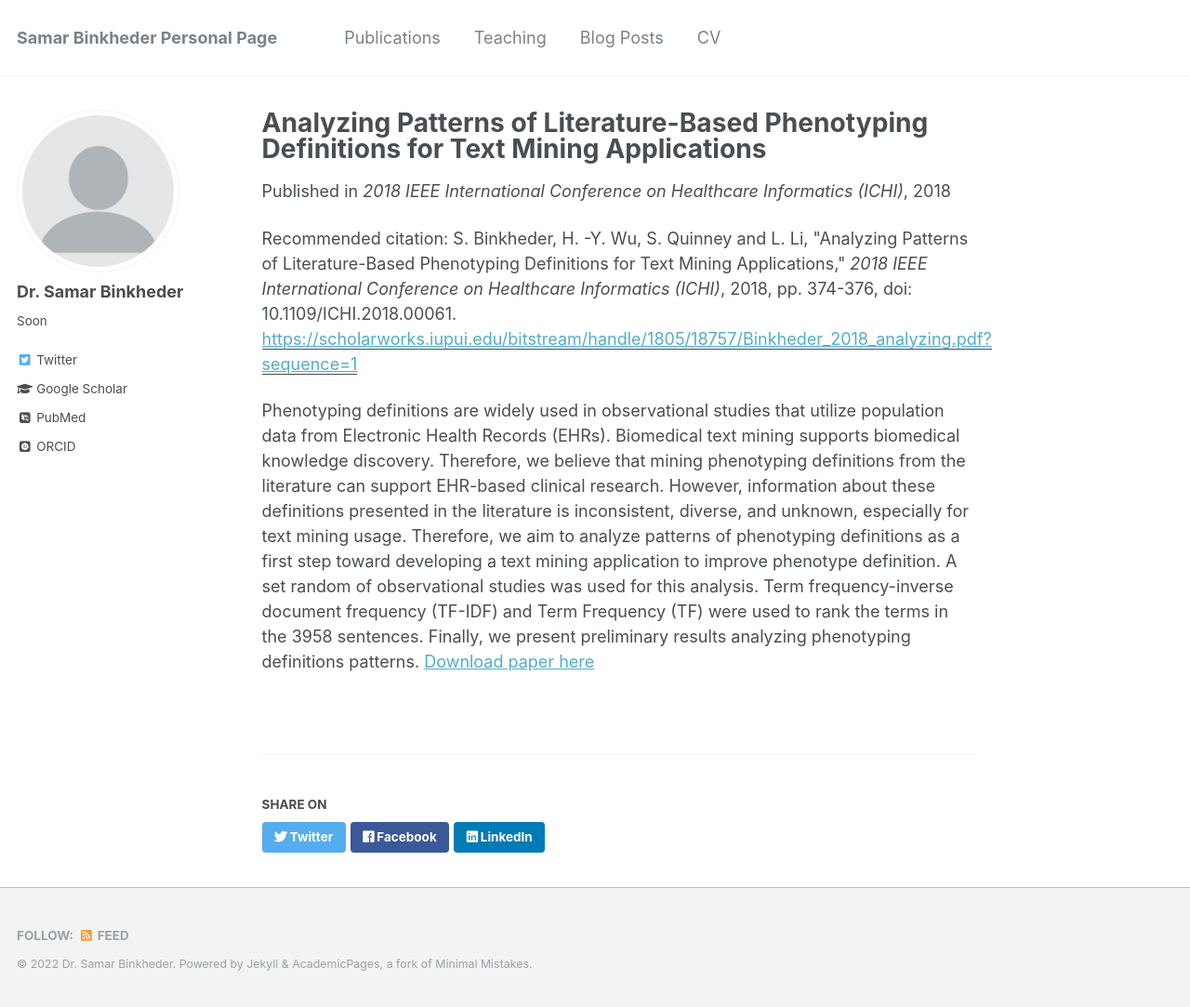
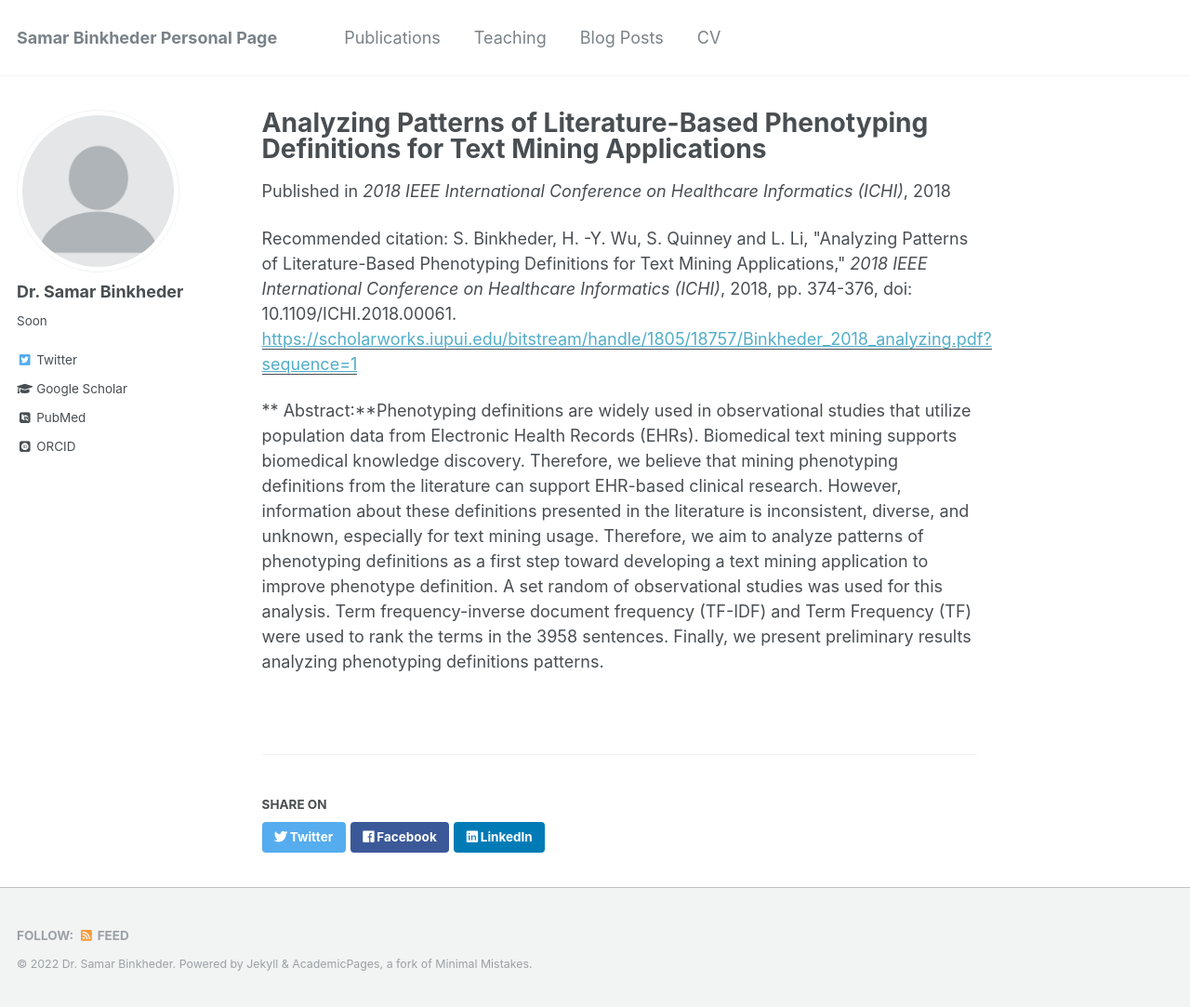
Before and after one commit to SamarBinkheder/SamarBinkheder.github.io, a Jekyll site: the page built from _publications/Binkheder_2018_IEEE.md, in a window 1280 px wide and 1083 px high. Shown: the whole window at 93% size. Built offline with Jekyll 4.4.1, drawn with Linux system fonts in a browser that asks for light colours; some web fonts are replaced.

Commit message:
Update Binkheder_2018_IEEE.md

```diff
--- a/_publications/Binkheder_2018_IEEE.md
+++ b/_publications/Binkheder_2018_IEEE.md
@@ -2,12 +2,11 @@
 title: "Analyzing Patterns of Literature-Based Phenotyping Definitions for Text Mining Applications"
 collection: publications
 permalink: /publication/Binkheder_2018_IEEE/
-excerpt: '.'
+excerpt: ''
 date: 2018-06-26
 venue: '2018 IEEE International Conference on Healthcare Informatics (ICHI)'
 paperurl: 'https://scholarworks.iupui.edu/bitstream/handle/1805/18757/Binkheder_2018_analyzing.pdf?sequence=1'
 citation: 'S. Binkheder, H. -Y. Wu, S. Quinney and L. Li, "Analyzing Patterns of Literature-Based Phenotyping Definitions for Text Mining Applications," <i>2018 IEEE International Conference on Healthcare Informatics (ICHI)</i>, 2018, pp. 374-376, doi: 10.1109/ICHI.2018.00061.'
 
 ---
-Phenotyping definitions are widely used in observational studies that utilize population data from Electronic Health Records (EHRs). Biomedical text mining supports biomedical knowledge discovery. Therefore, we believe that mining phenotyping definitions from the literature can support EHR-based clinical research. However, information about these definitions presented in the literature is inconsistent, diverse, and unknown, especially for text mining usage. Therefore, we aim to analyze patterns of phenotyping definitions as a first step toward developing a text mining application to improve phenotype definition. A set random of observational studies was used for this analysis. Term frequency-inverse document frequency (TF-IDF) and Term Frequency (TF) were used to rank the terms in the 3958 sentences. Finally, we present preliminary results analyzing phenotyping definitions patterns.
-[Download paper here](https://scholarworks.iupui.edu/bitstream/handle/1805/18757/Binkheder_2018_analyzing.pdf?sequence=1)
+** Abstract:**Phenotyping definitions are widely used in observational studies that utilize population data from Electronic Health Records (EHRs). Biomedical text mining supports biomedical knowledge discovery. Therefore, we believe that mining phenotyping definitions from the literature can support EHR-based clinical research. However, information about these definitions presented in the literature is inconsistent, diverse, and unknown, especially for text mining usage. Therefore, we aim to analyze patterns of phenotyping definitions as a first step toward developing a text mining application to improve phenotype definition. A set random of observational studies was used for this analysis. Term frequency-inverse document frequency (TF-IDF) and Term Frequency (TF) were used to rank the terms in the 3958 sentences. Finally, we present preliminary results analyzing phenotyping definitions patterns.
```
